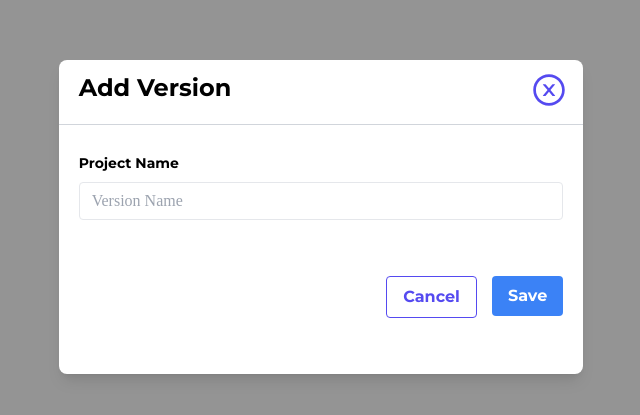
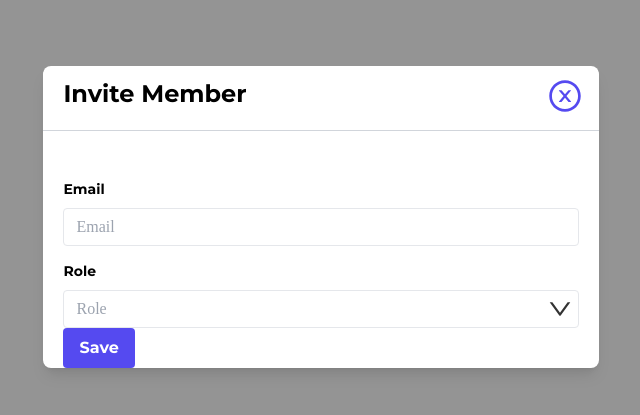
Before and after one commit to Ekasa02/Logibug, a Nuxt app: page /test in a window 1280 px wide. Shown: the part 183-598 px from the top of the page, without its empty margins (319-959 px from the left). Built offline with nearby package versions, Linux system fonts and the light colour scheme.

Commit message:
Create component for popup edit version

```diff
--- /dev/null
+++ b/components/projectedit/invitemember/editmember/HeaderEdit.vue
@@ -0,0 +1,9 @@
+<template>
+    <div class=" pt-3">
+        <div class="flex">
+            <h1 class="font-['Montserrat'] font-bold text-2xl sm:pr-[300px] pl-5">Invite Member</h1>
+            <img src="../../createproject/svg/CloseCircle.svg" class="pr-4">
+        </div>
+        <hr class=" border-gray-300 my-4 w-full">
+    </div>
+</template>
--- /dev/null
+++ b/components/projectedit/invitemember/editmember/PopupEdit.vue
@@ -0,0 +1,31 @@
+<template>
+    <div class="bg-[#33333385] fixed top-0 left-0 right-0 bottom-0 flex items-center sm:justify-center font-['monserrat']">
+      <div>
+        <div class="bg-white rounded-lg shadow-lg">
+          <header-edit></header-edit>
+          <div class="pl-5 pr-5">
+            <email-member></email-member>
+            <role-member></role-member>
+            <button-save></button-save>
+          </div>
+        </div>
+      </div>
+    </div>
+  </template>
+
+  <script>
+  import ButtonSave from '../../../version/ButtonSave.vue';
+  import EmailMember from '../EmailMember.vue';
+  import RoleMember from '../RoleMember.vue';
+  import HeaderEdit from './HeaderEdit.vue';
+
+
+  export default {
+    components: {
+      HeaderEdit,
+      EmailMember,
+      RoleMember,
+      ButtonSave,
+    },
+  }
+  </script>
--- a/components/version/ButtonSave.vue
+++ b/components/version/ButtonSave.vue
@@ -1,6 +1,6 @@
 <template>
     <div>
-        <button class="font-['Montserrat'] bg-blue-500 hover:bg-blue-600 text-white font-bold py-2 px-4 rounded ">
+        <button class="font-['Montserrat'] bg-[#554AF0] text-white font-bold py-2 px-4 rounded ">
             Save
         </button>
     </div>
--- /dev/null
+++ b/components/version/HeaderEdit.vue
@@ -0,0 +1,9 @@
+<template>
+    <div class=" pt-3">
+        <div class="flex">
+            <h1 class="font-['Montserrat'] font-bold text-2xl sm:pr-[300px] pl-5">Edit Version</h1>
+            <img src="../loginform/popup/svg/CloseCircle.svg" class="pr-4">
+        </div>
+        <hr class=" border-gray-300 my-4 w-full">
+    </div>
+</template>
--- /dev/null
+++ b/components/version/PopupEditversi.vue
@@ -0,0 +1,32 @@
+<template>
+    <div class="bg-[#33333385] fixed top-0 left-0 right-0 bottom-0 flex items-center sm:justify-center font-['monserrat']">
+      <div>
+        <div class="bg-white rounded-lg shadow-lg">
+          <header-edit></header-edit>
+          <div class="pl-5 pr-5">
+            <project-name></project-name>
+          </div>
+          <div class="flex pt-[90px] justify-between sm:pt-14 pr-5 pb-14">
+            <button-cancel class="ml-auto mr-[15px] "></button-cancel>
+            <button-save ></button-save>
+        </div>
+        </div>
+      </div>
+    </div>
+  </template>
+
+<script>
+import ButtonCancel from "../projectedit/createproject/ButtonCancel.vue";
+import ButtonSave from "./ButtonSave.vue";
+import HeaderEdit from "./HeaderEdit.vue";
+import ProjectName from "./ProjectName.vue";
+
+export default {
+    components:{
+        HeaderEdit,
+        ProjectName,
+        ButtonCancel,
+        ButtonSave,
+    }
+}
+</script>
--- a/pages/test.vue
+++ b/pages/test.vue
@@ -1,16 +1,16 @@
 <template>
     <div>
-        <popup-addversi></popup-addversi>
+        <popup-edit></popup-edit>
     </div>
 </template>
 
 <script>
-import PopupAddversi from "../components/version/PopupAddversi.vue";
+import PopupEdit from "../components/projectedit/invitemember/editmember/PopupEdit.vue";
 
 
 export default{
     components:{
-        PopupAddversi,
+        PopupEdit,
     }
 }
 </script>
```
